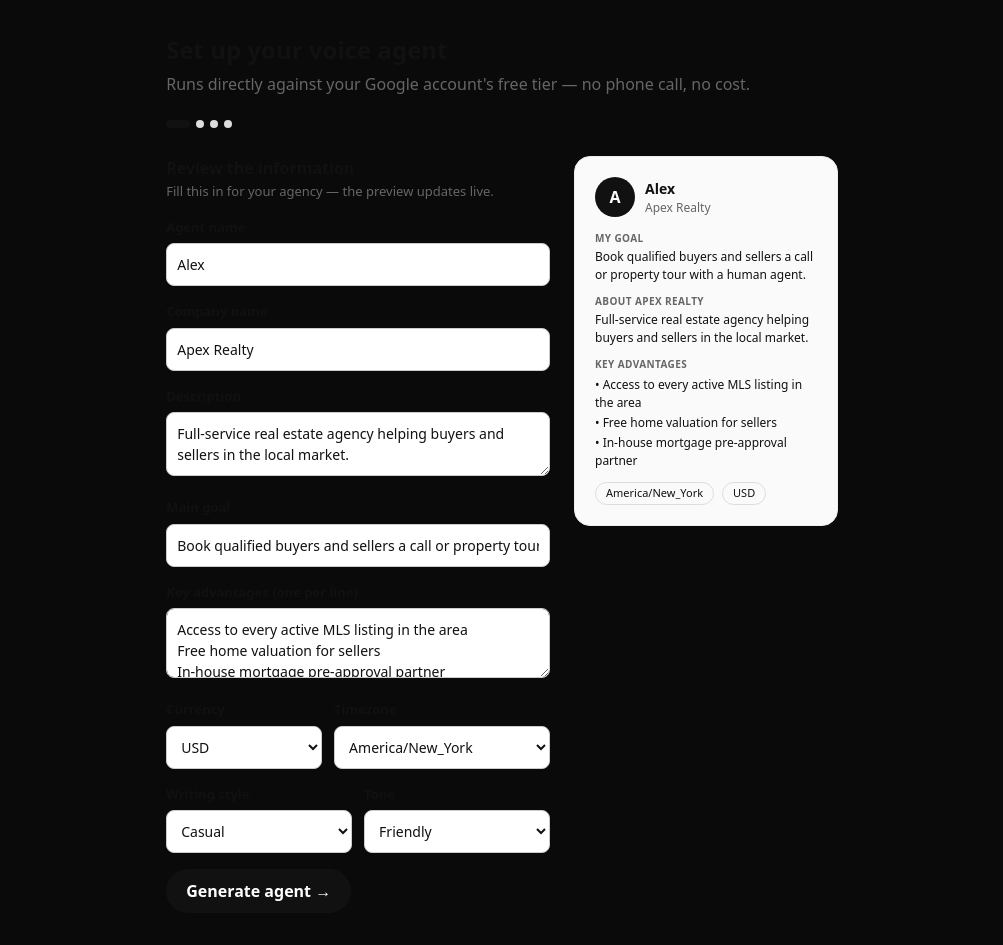
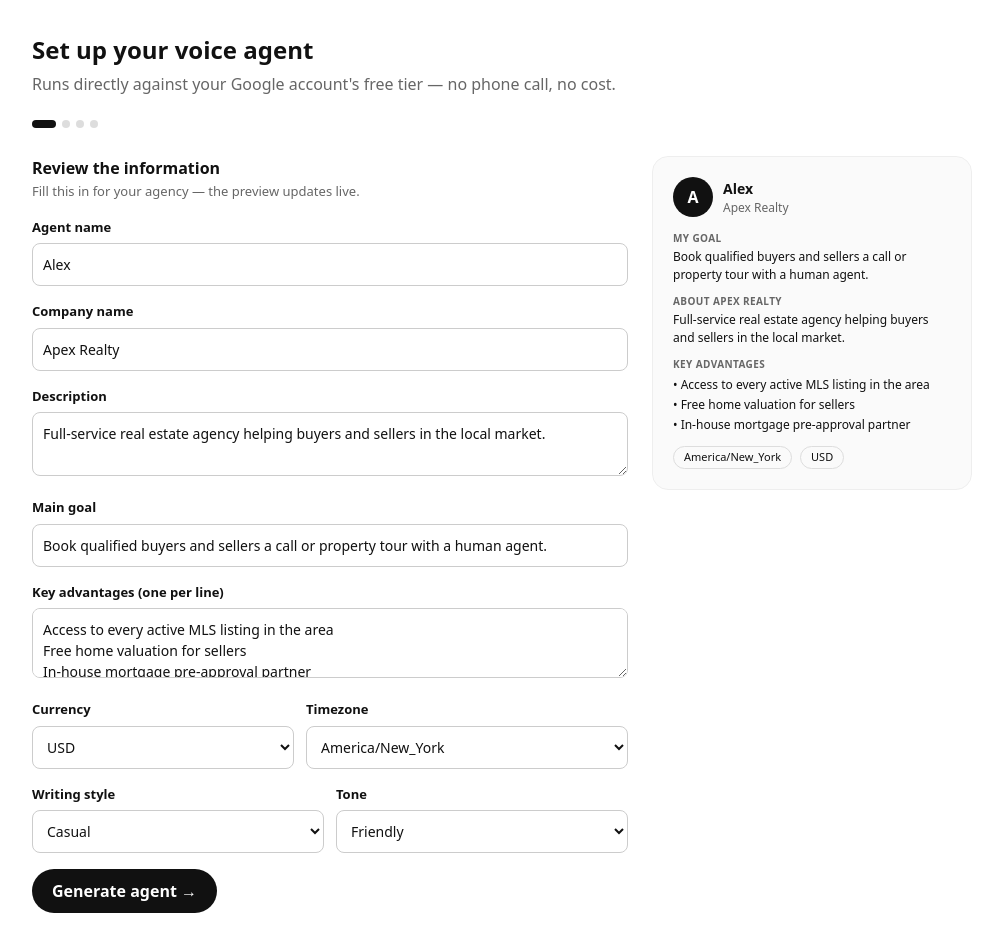
Before and after one commit to polikuj101/iupiter, a Next.js app: page /voice-demo in a window 1280 px wide. Shown: the whole page, without its empty margins (138-1141 px from the left). Built offline with nearby package versions, Linux system fonts and the light colour scheme.

Commit message:
fix: give /voice-demo its own light background to fix text contrast
The page is light-themed but sat inside the site's dark body without
its own explicit background, so several text elements were rendering
against the inherited near-black background instead of the light
boxes they were designed for.

```diff
--- a/app/voice-demo/page.tsx
+++ b/app/voice-demo/page.tsx
@@ -281,6 +281,8 @@ export default function VoiceDemoPage() {
   }, []);
 
   return (
+    // Explicit light background: the site body defaults to a dark theme, but this page is light-themed throughout.
+    <div style={{ minHeight: '100vh', background: '#fff' }}>
       <div style={{ maxWidth: 980, margin: '0 auto', padding: '32px 20px', fontFamily: 'system-ui, sans-serif', color: INK }}>
         <h1 style={{ fontSize: 24, fontWeight: 700, marginBottom: 4, color: INK }}>Set up your voice agent</h1>
         <p style={{ color: MUTED, marginBottom: 24 }}>
@@ -329,6 +331,7 @@ export default function VoiceDemoPage() {
           onEditSetup={() => setStep('info')}
         />
       )}
+      </div>
     </div>
   );
 }
```
Lines whose indentation alone changed are shown as unchanged.
